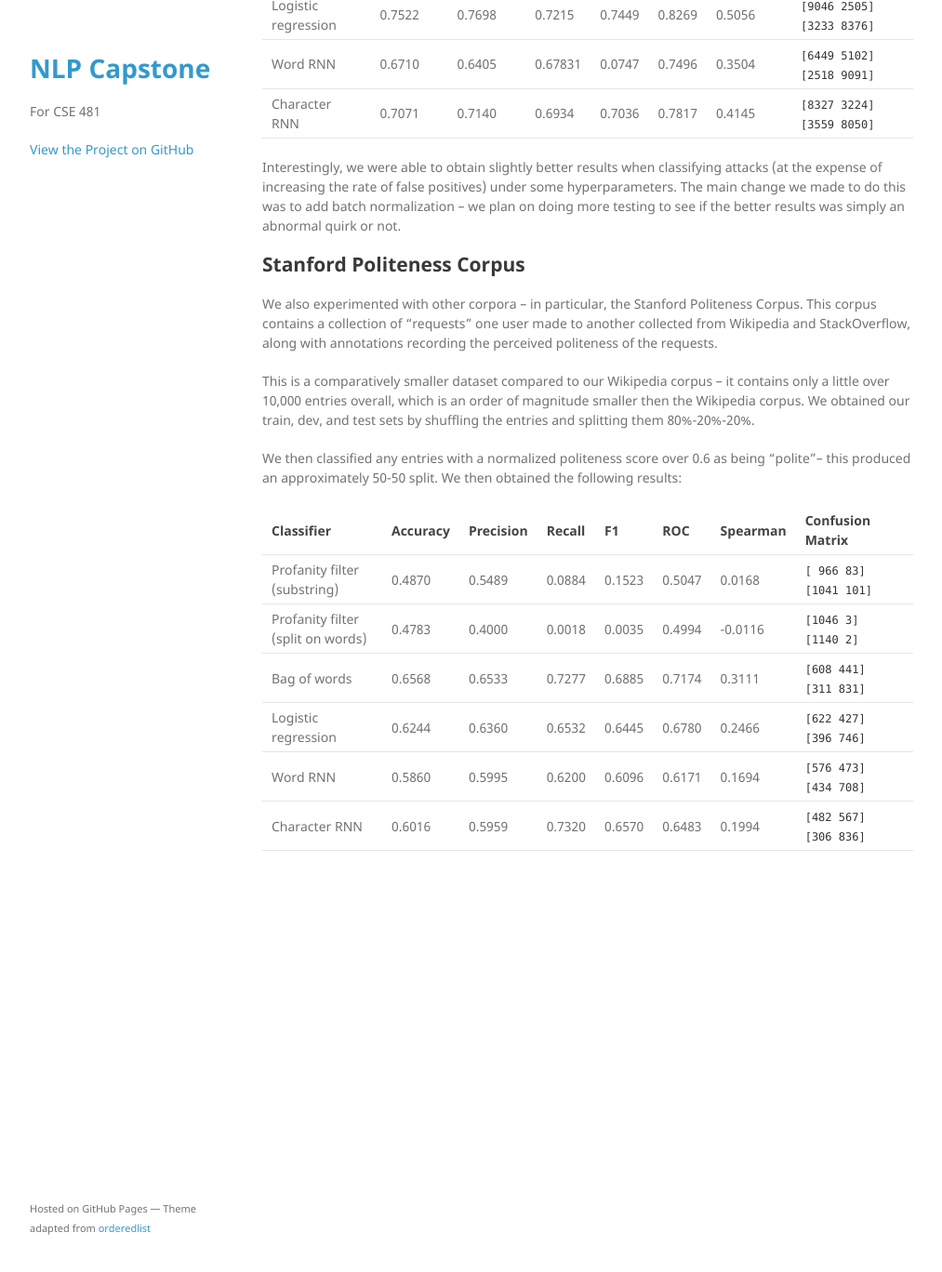
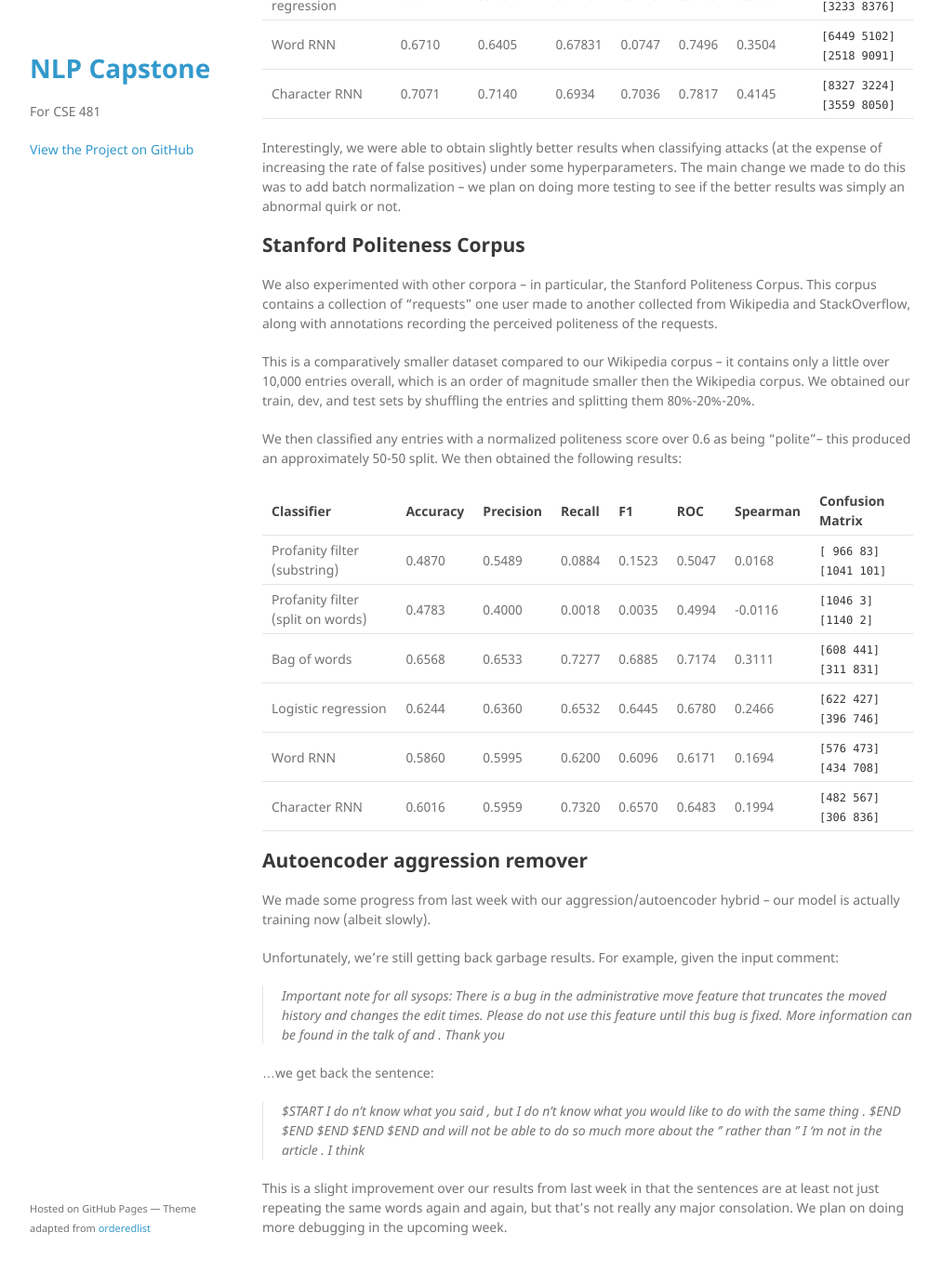
Before and after one commit to Michael0x2a/nlp-capstone, a Jekyll site: the page built from docs/_posts/2017-05-16-week-8.md, in a window 1280 px wide and 1400 px high, scrolled down 1936 px. Shown: the top 1368 px of the window at 93% size, without its empty margins (133-1146 px from the left). Built offline with Jekyll 4.4.1, drawn with Linux system fonts in a browser that asks for light colours; comment, search, counter and statistics services are not loaded; some of the changed text lies outside the part shown.

Commit message:
Add progress report for autoencoder

```diff
--- a/docs/_posts/2017-05-16-week-8.md
+++ b/docs/_posts/2017-05-16-week-8.md
@@ -68,13 +68,13 @@ in-depth error analysis of this adjusted dataset in the near future.
   </thead>
   <tbody>
     <tr>
-      <td>Profanity filter<br /> (substring)</td>
+      <td>Profanity filter (substring)</td>
       <td>0.5889</td><td>0.6696</td><td>0.3552</td>
       <td>0.4641</td><td>0.5895</td><td>0.2027</td>
       <td><code>[9517 2034]</code><br /><code>[7486 4123]</code></td>
     </tr>
     <tr>
-      <td>Profanity filter<br /> (split on words)</td>
+      <td>Profanity filter (split on words)</td>
       <td>0.5567</td><td>0.9602</td><td>0.1207</td>
       <td>0.2144</td><td>0.5578</td><td>0.2380</td>
       <td><code>[11493 &nbsp;&nbsp;58]</code><br /><code>[10208  1401]</code></td>
@@ -86,7 +86,7 @@ in-depth error analysis of this adjusted dataset in the near future.
       <td><code>[9259 2292]</code><br /><code>[3402 8207]</code></td>
     </tr>
     <tr>
-      <td>Logistic<br /> regression</td>
+      <td>Logistic regression</td>
       <td>0.7522</td><td>0.7698</td><td>0.7215</td>
       <td>0.7449</td><td>0.8269</td><td>0.5056</td>
       <td><code>[9046 2505]</code><br /><code>[3233 8376]</code></td>
@@ -143,13 +143,13 @@ We then obtained the following results:
   </thead>
   <tbody>
     <tr>
-      <td>Profanity filter<br /> (substring)</td>
+      <td>Profanity filter (substring)</td>
       <td>0.4870</td><td>0.5489</td><td>0.0884</td>
       <td>0.1523</td><td>0.5047</td><td>0.0168</td>
       <td><code>[ 966   83]</code><br /><code>[1041  101]</code></td>
     </tr>
     <tr>
-      <td>Profanity filter<br /> (split on words)</td>
+      <td>Profanity filter (split on words)</td>
       <td>0.4783</td><td>0.4000</td><td>0.0018</td>
       <td>0.0035</td><td>0.4994</td><td>-0.0116</td>
       <td><code>[1046  3]</code><br /><code>[1140  2]</code></td>
@@ -180,3 +180,17 @@ We then obtained the following results:
     </tr>
   </tbody>
 </table>
+
+## Autoencoder aggression remover
+
+We made some progress from last week with our aggression/autoencoder hybrid -- our model is actually training now (albeit slowly).
+
+Unfortunately, we're still getting back garbage results. For example, given the input comment:
+
+> Important note for all sysops: There is a bug in the administrative move feature that truncates the moved history and changes the edit times.  Please do not use this feature until this bug is fixed. More information can be found in the talk of  and . Thank you
+
+...we get back the sentence:
+
+> $START I do n't know what you said , but I do n't know what you would like to do with the same thing . $END $END $END $END $END and will not be able to do so much more about the '' rather than '' I 'm not in the article . I think
+
+This is a slight improvement over our results from last week in that the sentences are at least not just repeating the same words again and again, but that's not really any major consolation. We plan on doing more debugging in the upcoming week.
```
